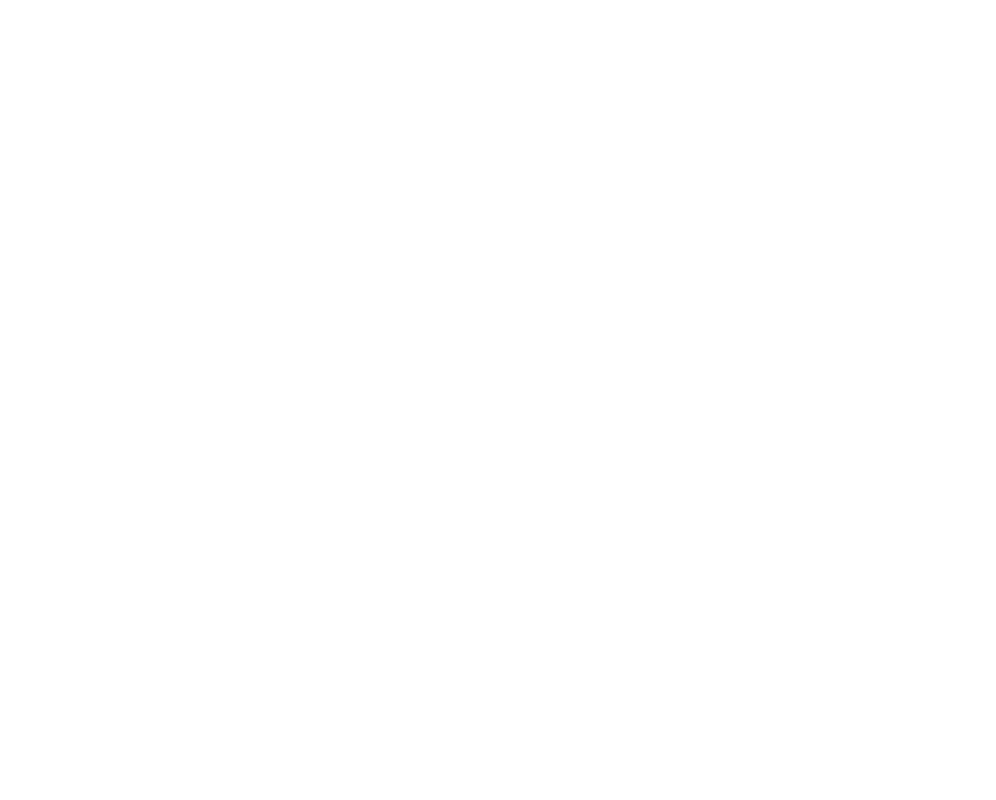
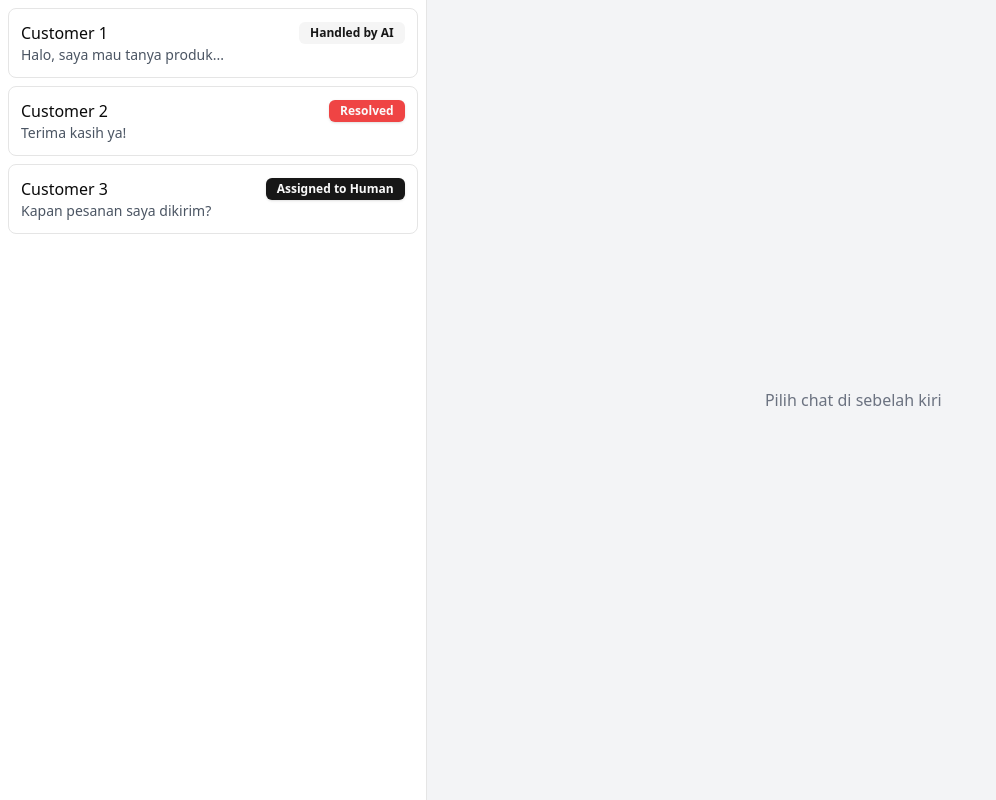
Before and after one commit to bilalshansdy04/Riztglam-Chat, a React (Vite) app: page /dashboard in a window 1280 px wide. Before the commit this address had no page. Shown: the whole page, without its empty margins (0-996 px from the left). Built offline with nearby package versions, Linux system fonts and the light colour scheme.

Commit message:
feat: complete Ritzglam Frontend test with chat dashboard (Assign/Unassign/Resolve flow)

```diff
--- a/src/App.tsx
+++ b/src/App.tsx
@@ -1,10 +1,12 @@
 import { BrowserRouter, Routes, Route } from "react-router-dom";
 import Dashboard from "./pages/Dashboard";
+import Login from "./pages/Login";
 export default function App() {
   return (
     <BrowserRouter>
       <Routes>
-        <Route path="/" element={<Dashboard />} />
+         <Route path="/" element={<Login />} />
+        <Route path="/dashboard" element={<Dashboard />} />
       </Routes>
     </BrowserRouter>
   )
--- /dev/null
+++ b/src/components/modules/ChatList.tsx
@@ -0,0 +1,35 @@
+import { ScrollArea } from "@/components/ui/scroll-area";
+import { ChatStatusBadge } from "@/components/modules/ChatStatusBadge";
+import type { Chat } from "@/data/dummyChats";
+
+interface ChatListProps {
+  chats: Chat[];
+  selectedId: number | null;
+  onSelect: (id: number) => void;
+}
+
+export function ChatList({ chats, selectedId, onSelect }: ChatListProps) {
+  return (
+    <ScrollArea className="h-full">
+      <div className="p-2 space-y-2">
+        {chats.map((chat) => (
+          <div
+            key={chat.id}
+            onClick={() => onSelect(chat.id)}
+            className={`p-3 rounded-lg cursor-pointer border ${
+              selectedId === chat.id
+                ? "bg-blue-100 border-blue-400"
+                : "bg-white hover:bg-gray-50"
+            }`}
+          >
+            <div className="flex justify-between items-center">
+              <h4 className="font-medium">{chat.name}</h4>
+              <ChatStatusBadge status={chat.status} />
+            </div>
+            <p className="text-sm text-gray-600">{chat.lastMessage}</p>
+          </div>
+        ))}
+      </div>
+    </ScrollArea>
+  );
+}
--- /dev/null
+++ b/src/components/modules/ChatStatusBadge.tsx
@@ -0,0 +1,19 @@
+import { Badge } from "@/components/ui/badge";
+
+interface ChatStatusBadgeProps {
+  status: string;
+}
+
+export function ChatStatusBadge({ status }: ChatStatusBadgeProps) {
+  let variant:
+    | "default"
+    | "secondary"
+    | "destructive"
+    | "outline" = "outline";
+
+  if (status === "Assigned to Human") variant = "default";
+  if (status === "Handled by AI") variant = "secondary";
+  if (status === "Resolved") variant = "destructive";
+
+  return <Badge variant={variant}>{status}</Badge>;
+}
--- /dev/null
+++ b/src/components/modules/ChatWindow.tsx
@@ -0,0 +1,70 @@
+import { Button } from "@/components/ui/button";
+import { Input } from "@/components/ui/input";
+import type { Chat } from "@/data/dummyChats";
+
+interface ChatWindowProps {
+  chat: Chat | null;
+  onStatusChange: (status: Chat["status"]) => void;
+}
+
+export function ChatWindow({ chat, onStatusChange }: ChatWindowProps) {
+  if (!chat) {
+    return (
+      <div className="flex items-center justify-center h-full text-gray-500">
+        Pilih chat di sebelah kiri
+      </div>
+    );
+  }
+
+  return (
+    <div className="flex flex-col h-full">
+      {/* Header */}
+      <div className="p-3 border-b flex justify-between items-center bg-white">
+        <h3 className="font-semibold">{chat.name}</h3>
+        <div className="space-x-2">
+          <Button
+            variant="outline"
+            onClick={() => onStatusChange("Assigned to Human")}
+          >
+            Assign
+          </Button>
+          <Button
+            variant="outline"
+            onClick={() => onStatusChange("Handled by AI")}
+          >
+            Unassign
+          </Button>
+          <Button variant="default" onClick={() => onStatusChange("Resolved")}>
+            Resolve
+          </Button>
+        </div>
+      </div>
+
+      {/* Messages */}
+      <div className="flex-1 overflow-y-auto p-4 bg-gray-50 space-y-2">
+        {chat.messages.map((m, i) => (
+          <div
+            key={i}
+            className={`flex ${
+              m.from === "ai" ? "justify-end" : "justify-start"
+            }`}
+          >
+            <div
+              className={`px-3 py-2 rounded-lg max-w-xs ${
+                m.from === "ai"
+                  ? "bg-white border text-gray-800"
+                  : "bg-blue-500 text-white"
+              }`}
+            >
+              {m.text}
+            </div>
+          </div>
+        ))}
+        <div className="p-3 border-t bg-white flex items-center space-x-2 fixed bottom-0 left-1/3 right-0">
+          <Input type="text" placeholder="Ketik pesan..." className="flex-1" />
+          <Button>Kirim</Button>
+        </div>
+      </div>
+    </div>
+  );
+}
--- /dev/null
+++ b/src/components/ui/input.tsx
@@ -0,0 +1,22 @@
+import * as React from "react"
+
+import { cn } from "@/lib/utils"
+
+const Input = React.forwardRef<HTMLInputElement, React.ComponentProps<"input">>(
+  ({ className, type, ...props }, ref) => {
+    return (
+      <input
+        type={type}
+        className={cn(
+          "flex h-9 w-full rounded-md border border-input bg-transparent px-3 py-1 text-base shadow-sm transition-colors file:border-0 file:bg-transparent file:text-sm file:font-medium file:text-foreground placeholder:text-muted-foreground focus-visible:outline-none focus-visible:ring-1 focus-visible:ring-ring disabled:cursor-not-allowed disabled:opacity-50 md:text-sm",
+          className
+        )}
+        ref={ref}
+        {...props}
+      />
+    )
+  }
+)
+Input.displayName = "Input"
+
+export { Input }
--- a/src/data/dummyChats.ts
+++ b/src/data/dummyChats.ts
@@ -1,4 +1,17 @@
-export const dummyChats = [
+export interface Message {
+  from: "user" | "ai";
+  text: string;
+}
+
+export interface Chat {
+  id: number;
+  name: string;
+  lastMessage: string;
+  messages: Message[];
+  status: "Handled by AI" | "Assigned to Human" | "Resolved";
+}
+
+export const dummyChats: Chat[] = [
   {
     id: 1,
     name: "Customer 1",
@@ -7,7 +20,7 @@ export const dummyChats = [
       { from: "user", text: "Halo, saya mau tanya produk..." },
       { from: "ai", text: "Tentu! Produk yang mana ya?" },
     ],
-    status: "Handled by AI", // atau "Assigned to Human", "Resolved"
+    status: "Handled by AI",
   },
   {
     id: 2,
@@ -19,4 +32,14 @@ export const dummyChats = [
     ],
     status: "Resolved",
   },
+    {
+    id: 3,
+    name: "Customer 3",
+    lastMessage: "Kapan pesanan saya dikirim?",
+    messages: [
+        { from: "user", text: "Kapan pesanan saya dikirim?" },
+        { from: "ai", text: "Pesanan Anda akan dikirim besok." },
+    ],
+    status: "Assigned to Human",
+  },
 ];
--- a/src/pages/Dashboard.tsx
+++ b/src/pages/Dashboard.tsx
@@ -1,7 +1,48 @@
-import React from 'react'
+import { useState } from "react";
+import { dummyChats, type Chat } from "@/data/dummyChats";
+import { ChatList } from "@/components/modules/ChatList";
+import { ChatWindow } from "@/components/modules/ChatWindow";
 
-export default function Dashboard() {
+function Dashboard() {
+  const [chats, setChats] = useState<Chat[]>(dummyChats);
+  const [selectedId, setSelectedId] = useState<number | null>(null);
+
+  const selectedChat = chats.find((c) => c.id === selectedId) || null;
+
+    const handleSelectChat = (id: number) => {
+    if (selectedId === id) {
+      setSelectedId(null);
+    } else {
+      setSelectedId(id);
+    }
+  };
+
+  const handleStatusChange = (newStatus: Chat["status"]) => {
+    if (!selectedChat) return;
+    setChats((prev) =>
+      prev.map((chat) =>
+        chat.id === selectedChat.id ? { ...chat, status: newStatus } : chat
+      )
+    );
+  };
+
   return (
-    <div>Dashboard</div>
-  )
+    <div className="h-screen flex bg-gray-100">
+      {/* Chat List */}
+      <div className="w-1/3 border-r bg-white">
+        <ChatList
+          chats={chats}
+          selectedId={selectedId}
+          onSelect={handleSelectChat}
+        />
+      </div>
+
+      {/* Chat Window */}
+      <div className="flex-1">
+        <ChatWindow chat={selectedChat} onStatusChange={handleStatusChange} />
+      </div>
+    </div>
+  );
 }
+
+export default Dashboard;
--- /dev/null
+++ b/src/pages/Login.tsx
@@ -0,0 +1,12 @@
+import { Link } from "react-router-dom";
+
+function Login() {
+  return (
+    <div className="flex flex-col items-center justify-center h-screen bg-gray-50">
+      <h1 className="text-2xl font-bold mb-4">Welcome to Ritzglam Chat</h1>
+      <Link to="/dashboard" >Masuk ke Dashboard</Link>
+    </div>
+  );
+}
+
+export default Login;
--- a/vite.config.ts
+++ b/vite.config.ts
@@ -1,10 +1,15 @@
 import { defineConfig } from "vite";
 import react from "@vitejs/plugin-react";
+import path from "path";
 
-// https://vite.dev/config/
 export default defineConfig({
   plugins: [react()],
   css: {
     postcss: "./postcss.config.js",
   },
+  resolve: {
+    alias: {
+      "@": path.resolve(__dirname, "./src"),
+    },
+  },
 });
```
